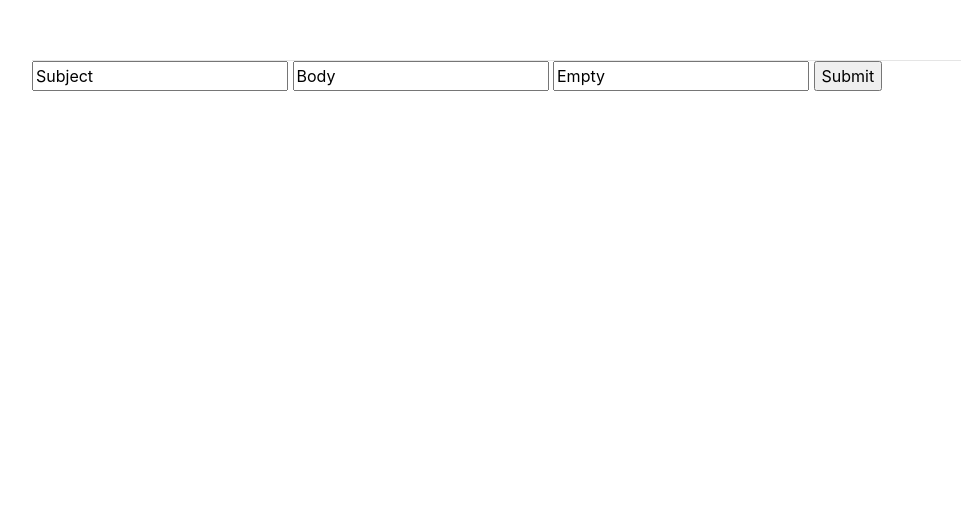
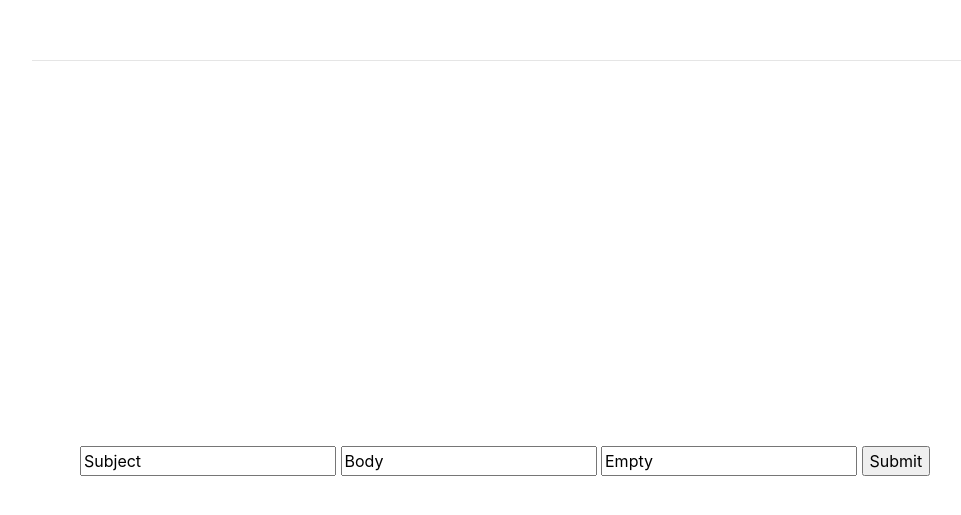
Before and after one commit to FendyWinata/fendywinata.github.io, a website with bundled scripts: page index.html in a window 1280 px wide. Shown: the part 3861-4376 px from the top of the page, without its empty margins (240-1201 px from the left). Before the commit the page ends 3952 px from the top, so only its background shows below. Built offline with nearby package versions, Linux system fonts and the light colour scheme; a web font is replaced by a local one.

Commit message:
Update index.html

```diff
--- a/index.html
+++ b/index.html
@@ -231,13 +231,16 @@
 
 
     <hr class="m-0">
-
+    <section class="resume-section p-3 p-lg-5 d-flex flex-column" id="interests">
+      <div class="my-auto">
         <form enctype="text/plain" method="GET" action="mailto:fendywinata@rocketmail.com">
             <input type="text" name="subject" value="Subject"/>
             <input type="text" name="body" value="Body"/>
             <input type="text" name="Empty" value="Empty"/>
             <input type="submit" name="submit" value="Submit"/>
           </form>
+      </div>
+    </section>
 
 
   </div>
```
Lines whose indentation alone changed are shown as unchanged.
